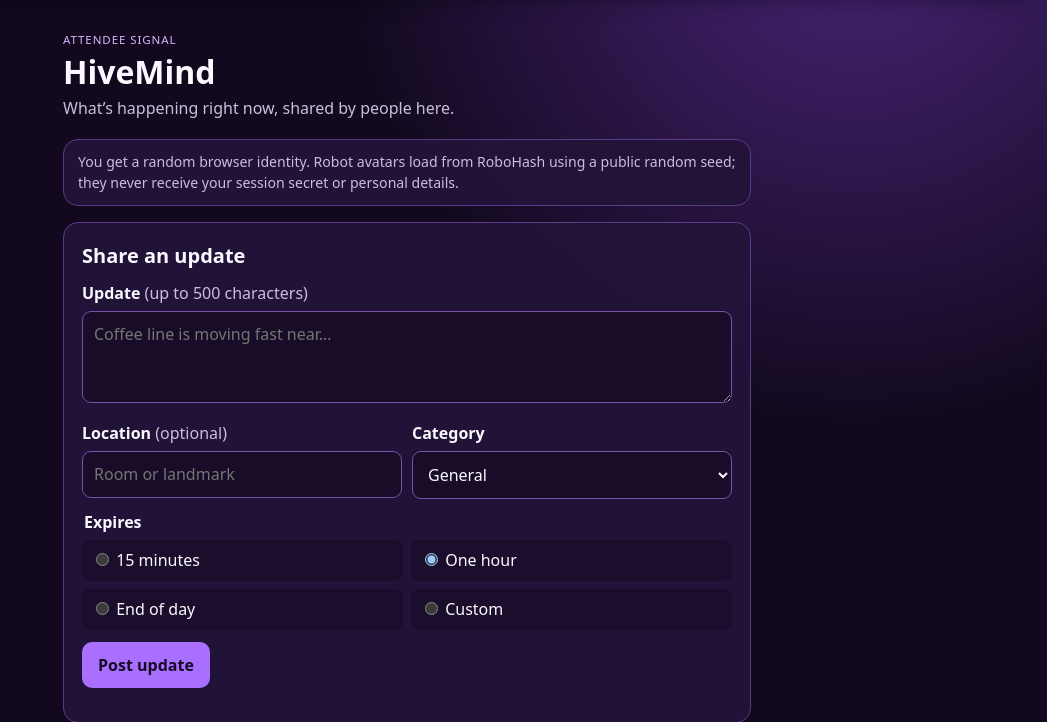
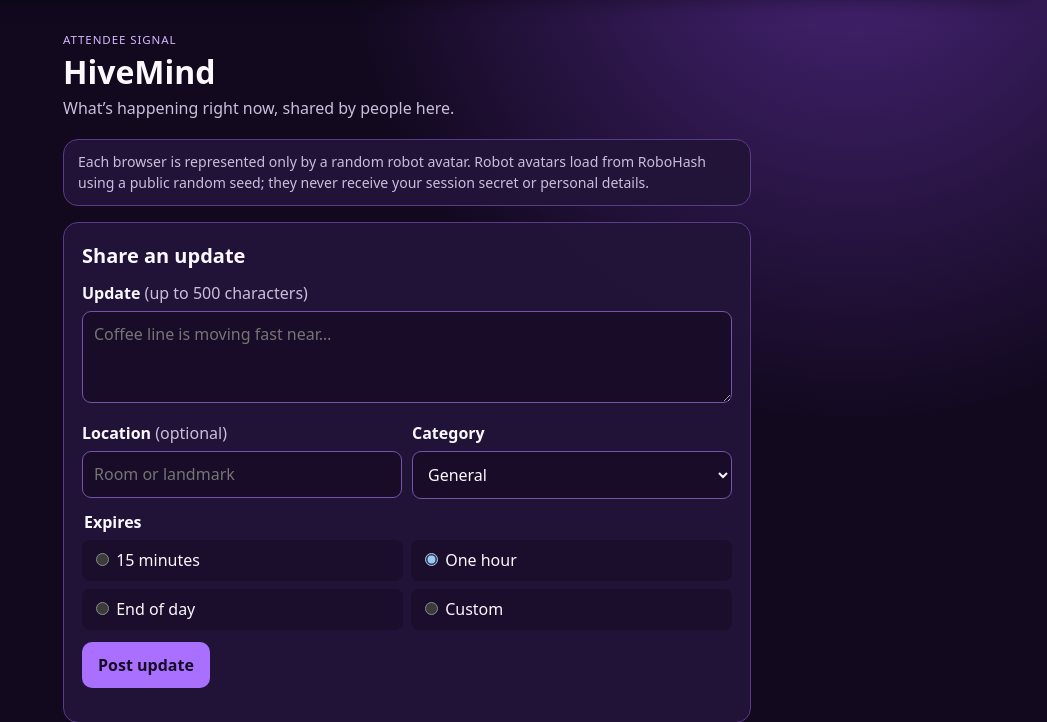
Before and after one commit to ahcomputing/hivemind, a FastAPI app: page / in a window 1280 px wide. Shown: the part 88-810 px from the top of the page, without its empty margins (233-1280 px from the left). Run offline with FastAPI, Linux system fonts and the light colour scheme; data that the repository does not hold is empty.

Commit message:
fix: make robot avatars the only reporter identity

```diff
--- a/hivemind/templates/index.html
+++ b/hivemind/templates/index.html
@@ -8,7 +8,7 @@
     {% include "_topbar.html" %}
     <main class="shell">
       <header><div><p class="eyebrow">ATTENDEE SIGNAL</p><h1>HiveMind</h1><p class="subtitle">What’s happening right now, shared by people here.</p></div></header>
-      <section class="notice" aria-label="Privacy notice">You get a random browser identity. Robot avatars load from RoboHash using a public random seed; they never receive your session secret or personal details.</section>
+      <section class="notice" aria-label="Privacy notice">Each browser is represented only by a random robot avatar. Robot avatars load from RoboHash using a public random seed; they never receive your session secret or personal details.</section>
       <section class="card" aria-labelledby="share-heading"><h2 id="share-heading">Share an update</h2>
         <form id="report-form"><label for="content">Update <span>(up to 500 characters)</span></label><textarea id="content" maxlength="500" required placeholder="Coffee line is moving fast near…"></textarea><div class="form-grid"><div><label for="location">Location <span>(optional)</span></label><input id="location" maxlength="120" placeholder="Room or landmark"></div><div><label for="category">Category</label><select id="category"><option value="general">General</option><option value="coffee">Coffee</option><option value="help">Help wanted</option><option value="accessibility">Accessibility</option><option value="demo">Live demo</option></select></div></div><fieldset><legend>Expires</legend><div class="options"><label><input type="radio" name="expiry" value="15m"> 15 minutes</label><label><input type="radio" name="expiry" value="1h" checked> One hour</label><label><input type="radio" name="expiry" value="end_of_day"> End of day</label><label><input type="radio" name="expiry" value="custom"> Custom</label></div><input id="custom-expiry" type="datetime-local" aria-label="Custom expiration in Mountain time" hidden></fieldset><button type="submit">Post update</button><p id="form-status" role="status" aria-live="polite"></p></form>
       </section>
```
Also changed, not shown: tests/test_reports.py (+2 -0 lines), README.md.
